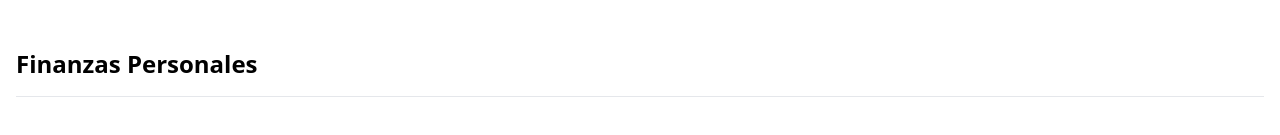
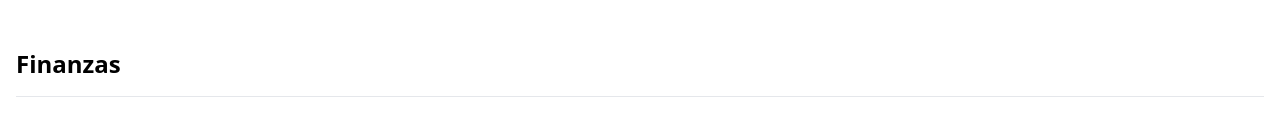
Before and after one commit to ElianaHuamani/miyo, a Vue app: page / in a window 1280 px wide. Shown: the top 135 px of the page. Built offline with nearby package versions, Linux system fonts and the light colour scheme.

Commit message:
remove titlte to Finanzas

```diff
--- a/src/pages/DiscoveryPage.vue
+++ b/src/pages/DiscoveryPage.vue
@@ -2,7 +2,7 @@
   <div class="discovery-page container mx-auto p-4">
     <!-- Sección 1 con el componente Carousel -->
     <section class="section my-8">
-      <h2 class="text-2xl font-bold mb-4">Finanzas Personales</h2>
+      <h2 class="text-2xl font-bold mb-4">Finanzas</h2>
       <hr class="mb-6" />
       <Carousel>
         <Card
```
